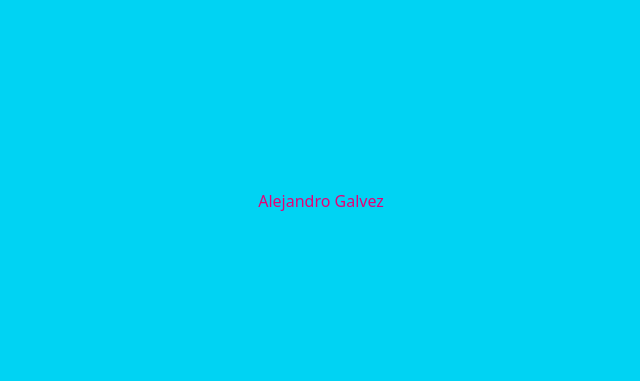
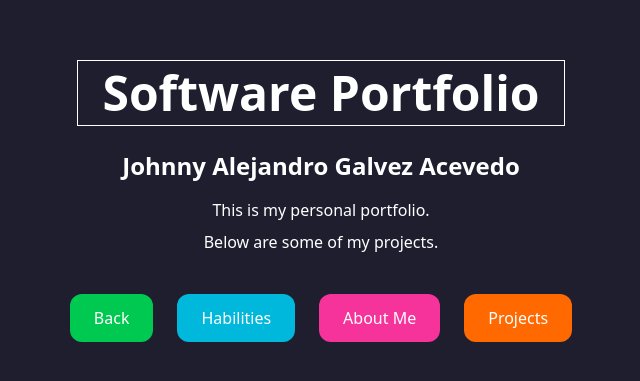
Before and after one commit to SunixTDM/Portfolio, a Next.js app: page / in a window 1280 px wide. Shown: the part 199-580 px from the top of the page, without its empty margins (319-959 px from the left). Built offline with nearby package versions, Linux system fonts and the light colour scheme.

Commit message:
Primer Cambio de interfaz
Se ajustan las primeras bases para la interfaz

```diff
--- a/src/app/page.tsx
+++ b/src/app/page.tsx
@@ -1,8 +1,17 @@
 export default function Home() {
   return (
-      <main className="flex items-center justify-center w-screen h-screen bg-cyan-400">
-        <h1 className="text-pink-600"> Alejandro Galvez</h1>
-      </main>
+    <main className="min-h-screen bg-[#1E1E2F] text-white flex flex-col items-center justify-center px-4 py-10 font-sans">
+      <h1 className="text-5xl font-bold border border-white px-6 py-2 mb-6">Software Portfolio</h1>
+      <h2 className="text-2xl font-semibold mb-4">Johnny Alejandro Galvez Acevedo</h2>
+      <p className="text-center mb-2">This is my personal portfolio.</p>
+      <p className="text-center mb-10">Below are some of my projects.</p>
 
+      <nav className="flex flex-wrap justify-center gap-6">
+        <a href="#back" className="bg-green-500 hover:bg-green-600 transition text-white px-6 py-3 rounded-xl">Back</a>
+        <a href="#skills" className="bg-cyan-500 hover:bg-cyan-600 transition text-white px-6 py-3 rounded-xl">Habilities</a>
+        <a href="#about" className="bg-pink-500 hover:bg-pink-600 transition text-white px-6 py-3 rounded-xl">About Me</a>
+        <a href="#projects" className="bg-orange-500 hover:bg-orange-600 transition text-white px-6 py-3 rounded-xl">Projects</a>
+      </nav>
+    </main>
   );
 }
```
